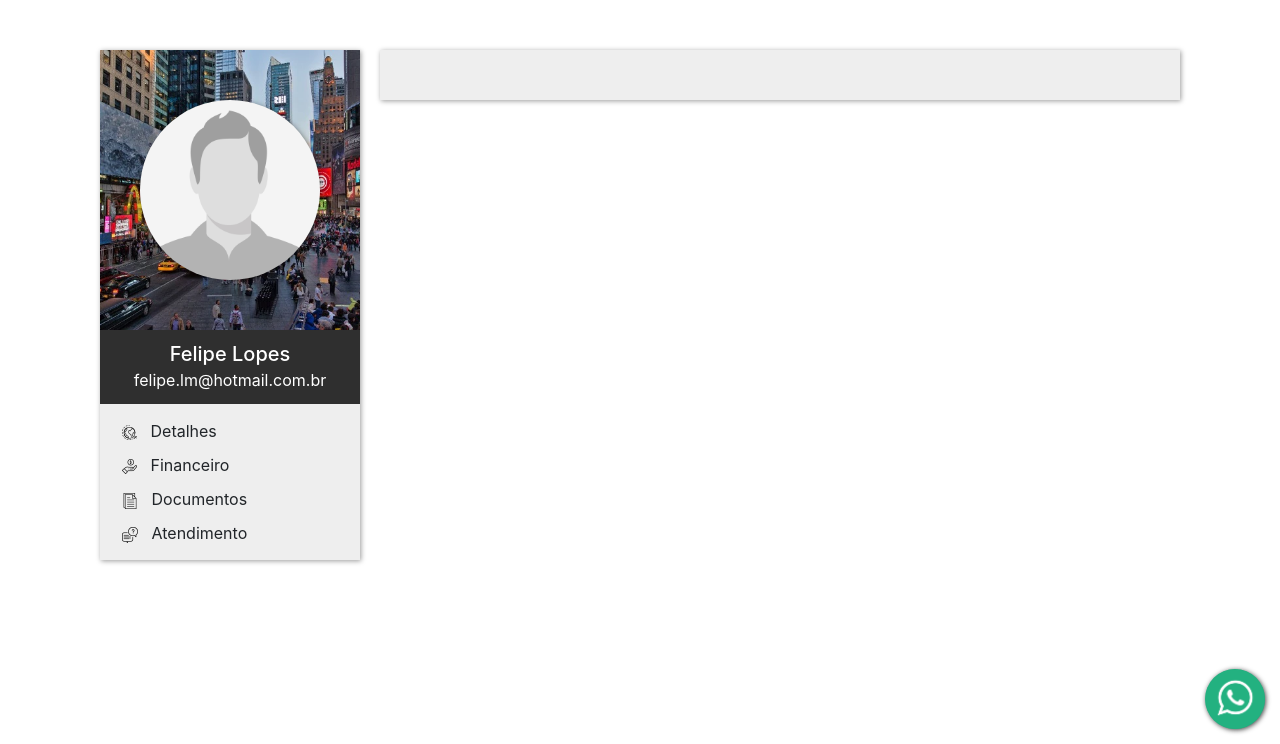
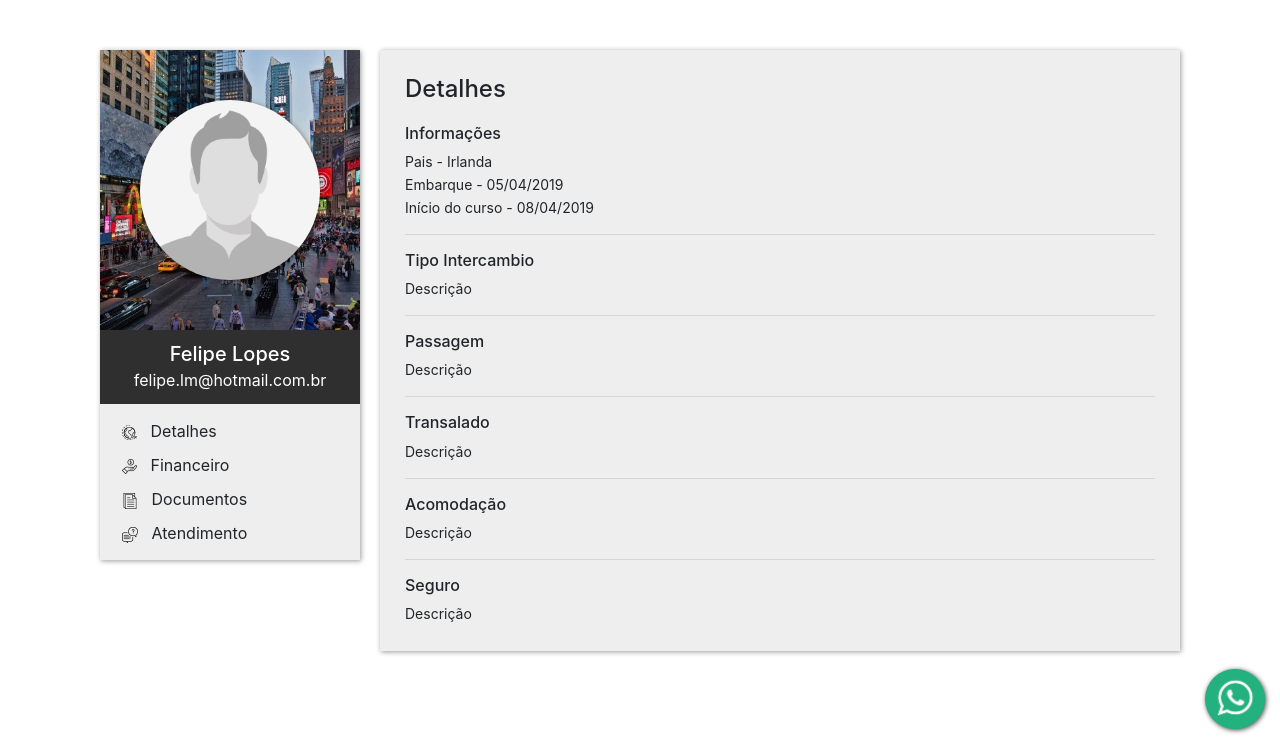
Before and after one commit to felipelm3g/MeuIntercambio, a PHP site: page /aluno/perfil.php in a window 1280 px wide. Shown: the part 56-800 px from the top of the page. Run offline with PHP 8.4, Linux system fonts and the light colour scheme.

Commit message:
Felipe
ajuste

```diff
--- a/aluno/perfil.php
+++ b/aluno/perfil.php
@@ -93,6 +93,38 @@ $pf = [
                 </ul>
             </div>
             <div class="divstyle" style="width: calc(100% - 280px);margin-left: 20px; padding: 25px;">
+                <h4 style="width: 100%;margin: 0px;margin-bottom: 20px;">Detalhes</h4>
+                <div class="div-infos">
+                    <h6>Informações</h6>
+                    <p>Pais - Irlanda</p>
+                    <p>Embarque - 05/04/2019</p>
+                    <p>Início do curso - 08/04/2019</p>
+                </div>
+                <hr>
+                <div class="div-infos">
+                    <h6>Tipo Intercambio</h6>
+                    <p>Descrição</p>
+                </div>
+                <hr>
+                <div class="div-infos">
+                    <h6>Passagem</h6>
+                    <p>Descrição</p>
+                </div>
+                <hr>
+                <div class="div-infos">
+                    <h6>Transalado</h6>
+                    <p>Descrição</p>
+                </div>
+                <hr>
+                <div class="div-infos">
+                    <h6>Acomodação</h6>
+                    <p>Descrição</p>
+                </div>
+                <hr>
+                <div class="div-infos">
+                    <h6>Seguro</h6>
+                    <p>Descrição</p>
+                </div>
             </div>
         </main>
 
--- a/css/perfil.css
+++ b/css/perfil.css
@@ -73,3 +73,17 @@
     background-color: #d8d8d8;
     cursor: pointer;
 }
+.div-infos {
+    width: 100%;
+}
+.div-infos h6 {
+    width: 100%;
+    margin: 0px;
+    margin-bottom: 8px;
+}
+.div-infos p {
+    width: 100%;
+    margin: 0px;
+    font-size: 14px;
+    margin-bottom: 2px;
+}
```
